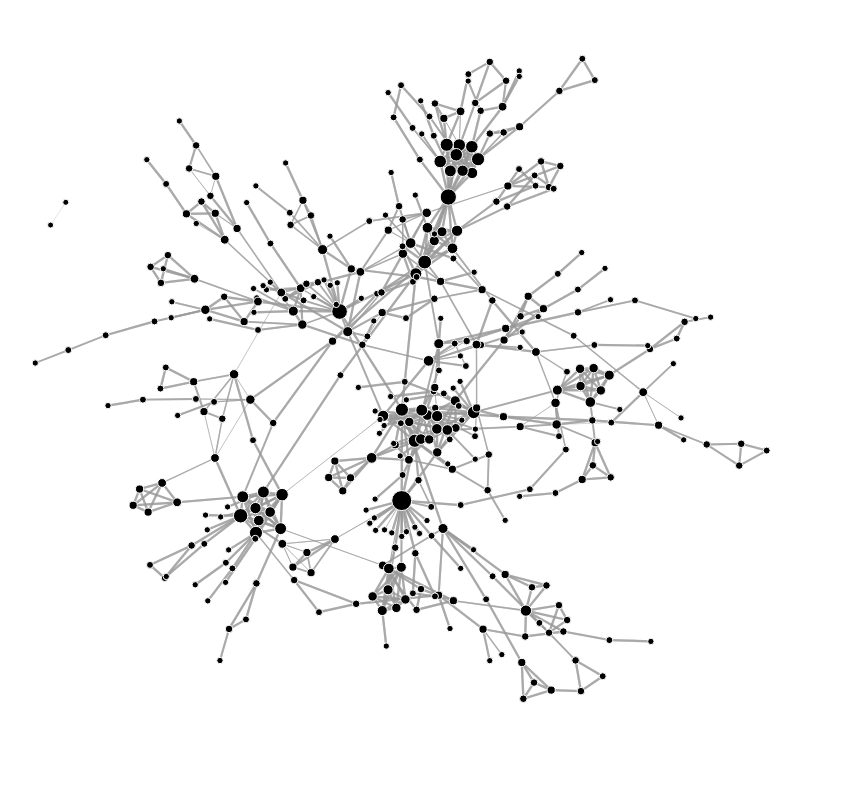
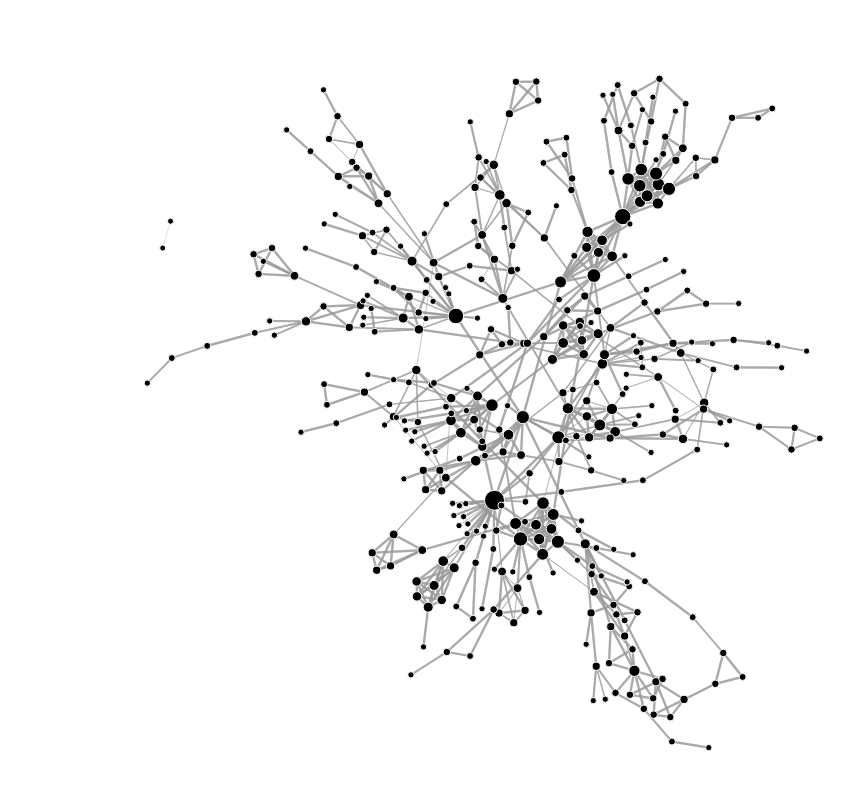
Before and after one commit to mihi-tr/d3topo, a plain HTML site: page index.html in a window 1280 px wide. Shown: the whole page, without its empty margins (127-982 px from the left). Drawn offline with Linux system fonts and the light colour scheme; animation ran at ten frames a second.

Commit message:
auto width

```diff
--- a/index.html
+++ b/index.html
@@ -12,6 +12,10 @@
   stroke-width: 1px;
   }
 
+#graph {
+  width: 100%;
+  }
+
 </style>
 </head>
 
@@ -23,11 +27,8 @@
 <script src="d3.v3.min.js" charset="utf-8"></script>
 <script src="underscore-min.js"></script>
 <script>
-var data;
 d3.tsv("current-topo.tsv", function(d) {
-  data=d;
-
-  width=1024;
+  width=document.getElementById("graph").offsetWidth;
   height=768;
   var force = d3.layout.force()
       .charge(-40)
```
